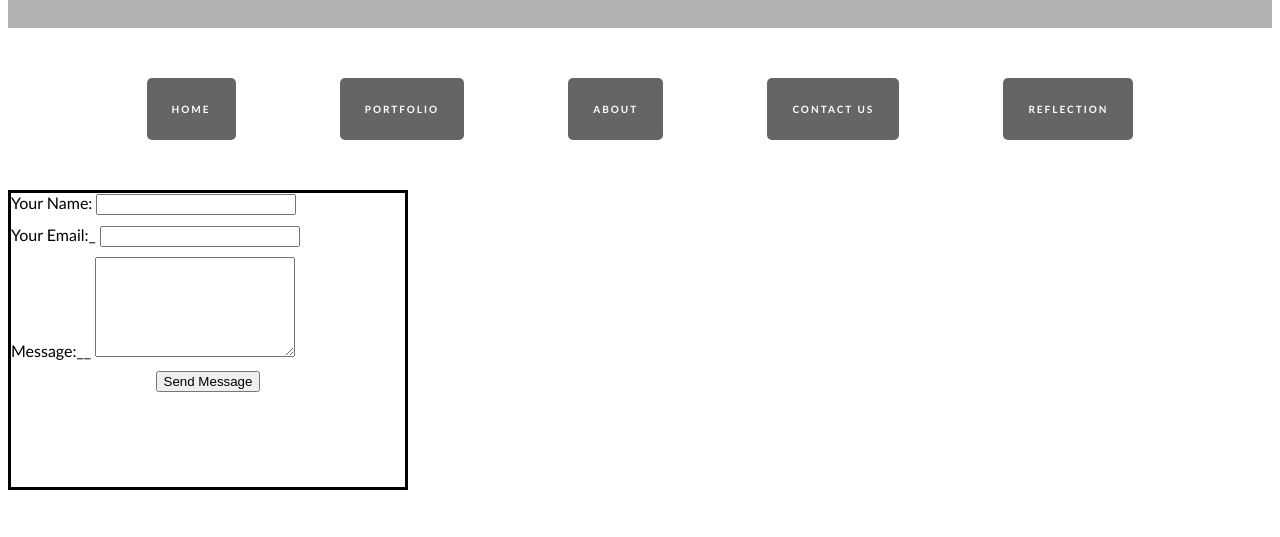
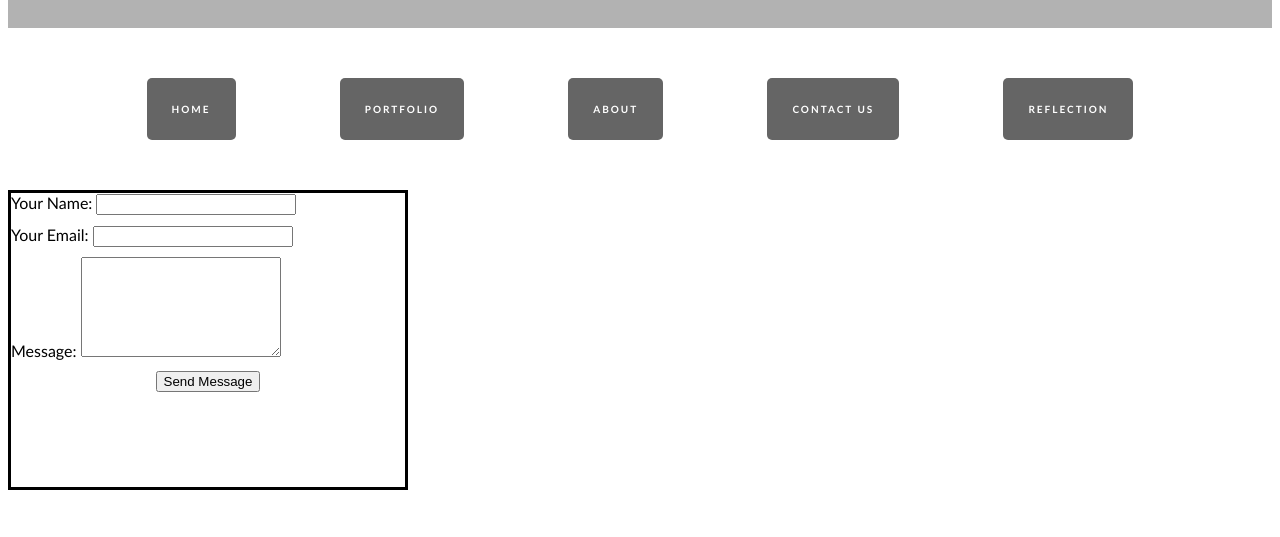
Before and after one commit to rhysgreaney/MVP-Portfolio, a plain HTML site: page contact-us.html in a window 1280 px wide. Shown: the part 192-729 px from the top of the page. Drawn offline with Linux system fonts and the light colour scheme.

Commit message:
updated html

```diff
--- a/contact-us.html
+++ b/contact-us.html
@@ -33,11 +33,11 @@
         <input type="text" id="name" name="name" required style="width: 200px; text-align: center;">
     </aside>
     <aside style="text-align: left; margin-bottom: 10px;">
-        <label for="email">Your Email:_</label>
+        <label for="email">Your Email:</label>
         <input type="email" id="email" name="email" required style="width: 200px; text-align: center;">
     </aside>
     <aside style="text-align: left; margin-bottom: 10px;">
-        <label for="message">Message:__</label>
+        <label for="message">Message:</label>
         <textarea id="message" name="message" required style="height: 100px; width: 200px; text-align: center;"></textarea>
     </aside>
 
```
